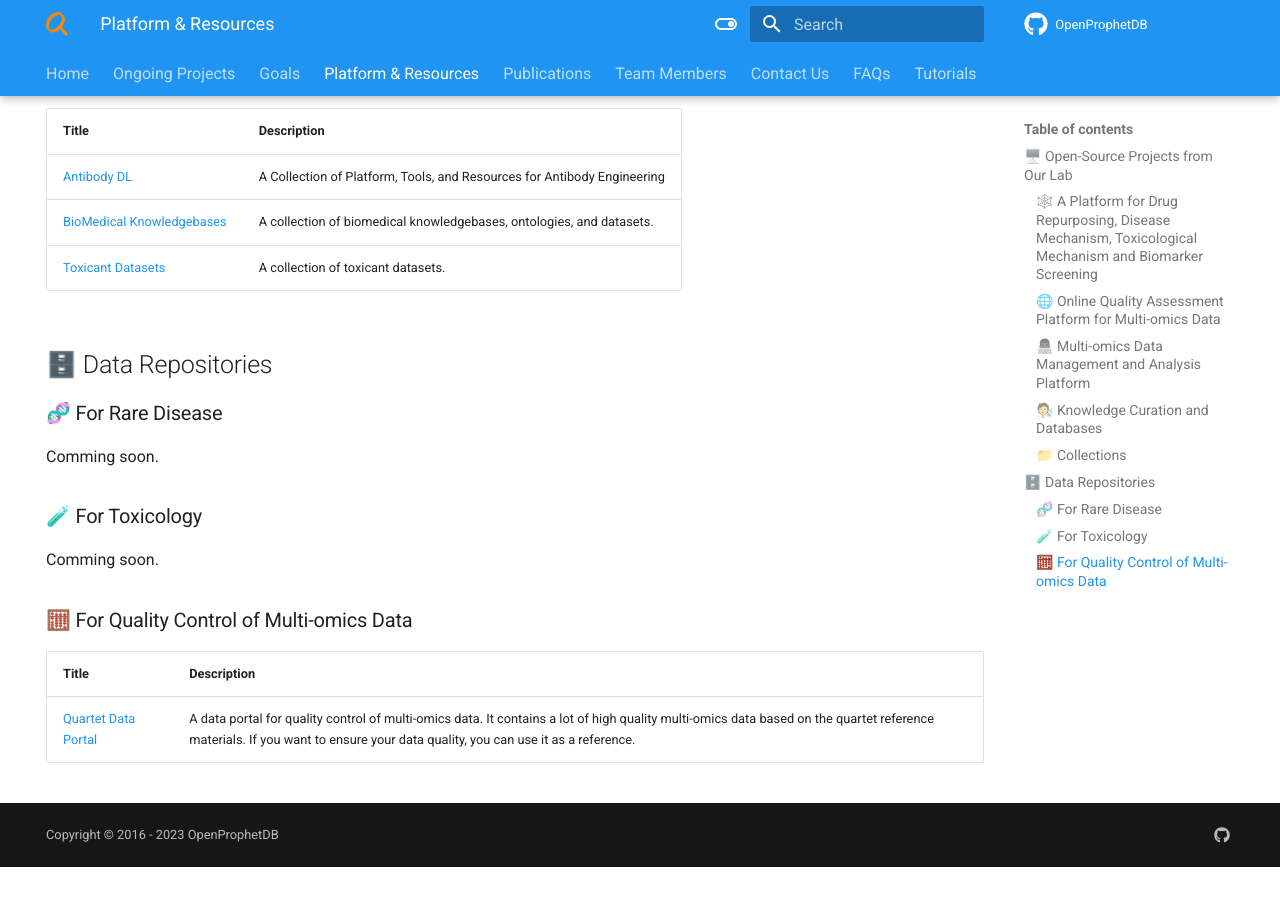
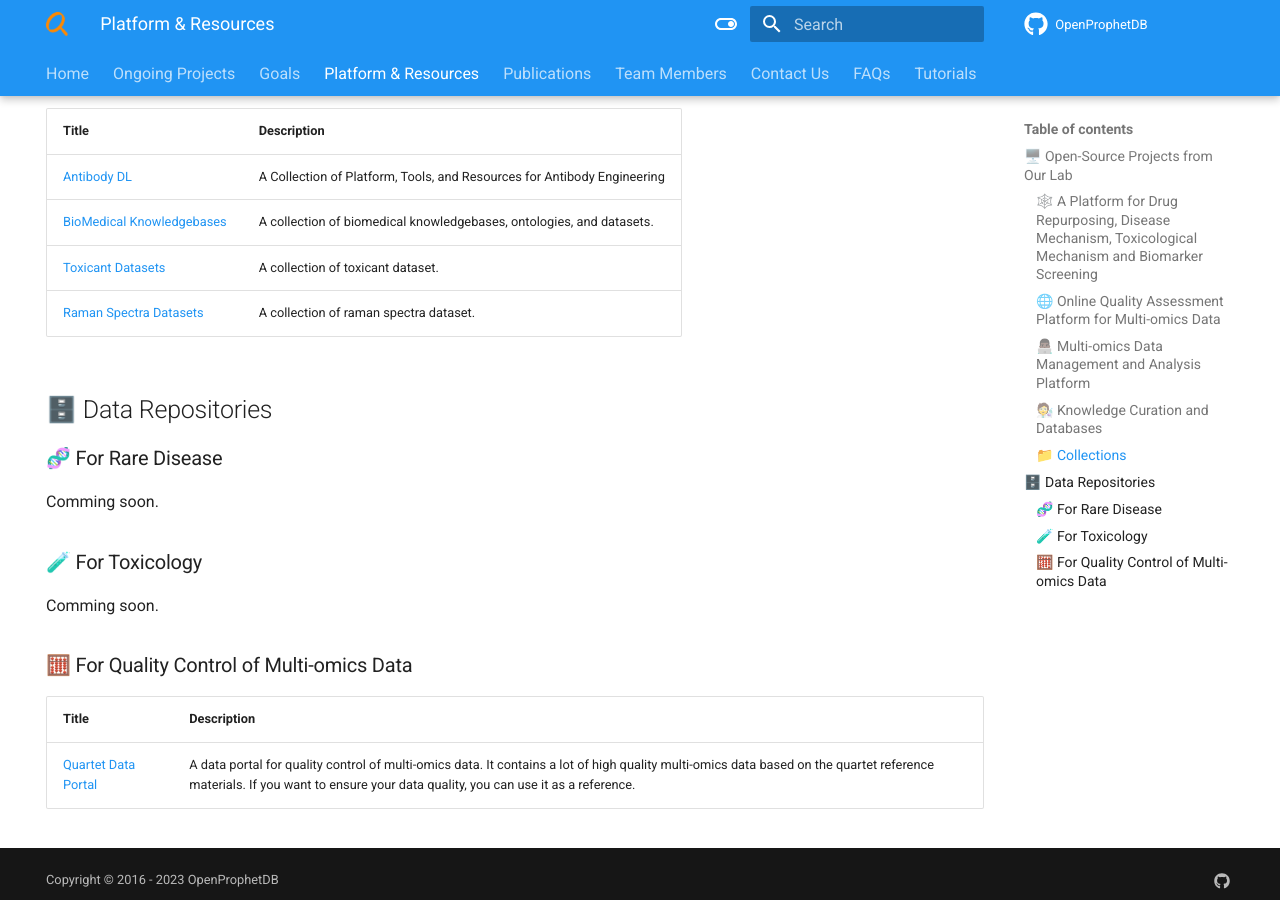
Before and after one commit to yjcyxky/prophetdb.org, an MkDocs documentation site: the page built from docs/platform.md, in a window 1280 px wide and 900 px high, scrolled down 1472 px. Built offline with MkDocs 1.6.1 and Material for MkDocs 9.7.7, drawn with Linux system fonts in a browser that asks for light colours; a script that is not in the unit is left out; comment, search, counter and statistics services are not loaded; before the commit the page ends 2339 px from its top, so only the background shows below that.

Commit message:
Update the platform's doc.

```diff
--- a/docs/platform.md
+++ b/docs/platform.md
@@ -43,7 +43,8 @@ Such as Knowledge Graph, Omics Data Analyzer, QC Tools, Data Repo for BioMedical
 |--|--|
 | [Antibody DL](https://github.com/yjcyxky/antibody-dl) | A Collection of Platform, Tools, and Resources for Antibody Engineering|
 | [BioMedical Knowledgebases](https://github.com/yjcyxky/biomedical-knowledgebases) | A collection of biomedical knowledgebases, ontologies, and datasets. |
-| [Toxicant Datasets](https://github.com/yjcyxky/toxicant-datasets) | A collection of toxicant datasets. |
+| [Toxicant Datasets](https://github.com/yjcyxky/toxicant-datasets) | A collection of toxicant dataset. |
+| [Raman Spectra Datasets](https://github.com/yjcyxky/raman-datasets) | A collection of raman spectra dataset. |
 
 ## 🗄️ Data Repositories
 
```
